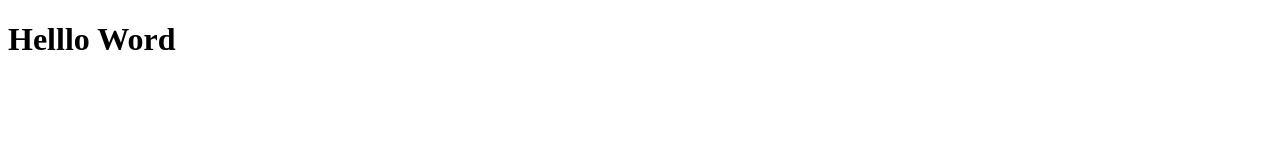
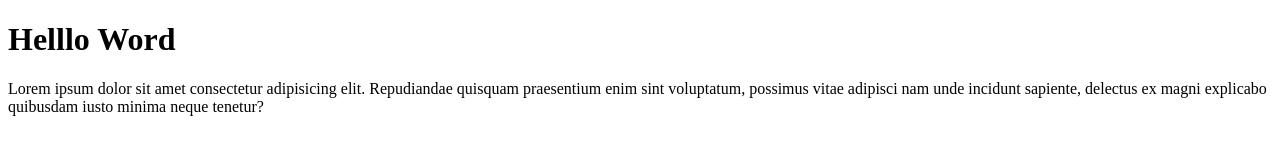
Before and after one commit to elbarunawifaldzan/elbaruna-git-test, a plain HTML site: page index.html in a window 1280 px wide. Drawn offline with Linux system fonts and the light colour scheme.

Commit message:
Menambahkan paragraf

```diff
--- a/index.html
+++ b/index.html
@@ -10,6 +10,9 @@
 
 <body>
     <h1>Helllo Word</h1>
+    <p>Lorem ipsum dolor sit amet consectetur adipisicing elit. Repudiandae quisquam praesentium enim sint voluptatum,
+        possimus vitae adipisci nam unde incidunt sapiente, delectus ex magni explicabo quibusdam iusto minima neque
+        tenetur?</p>
 </body>
 
 </html>
```
